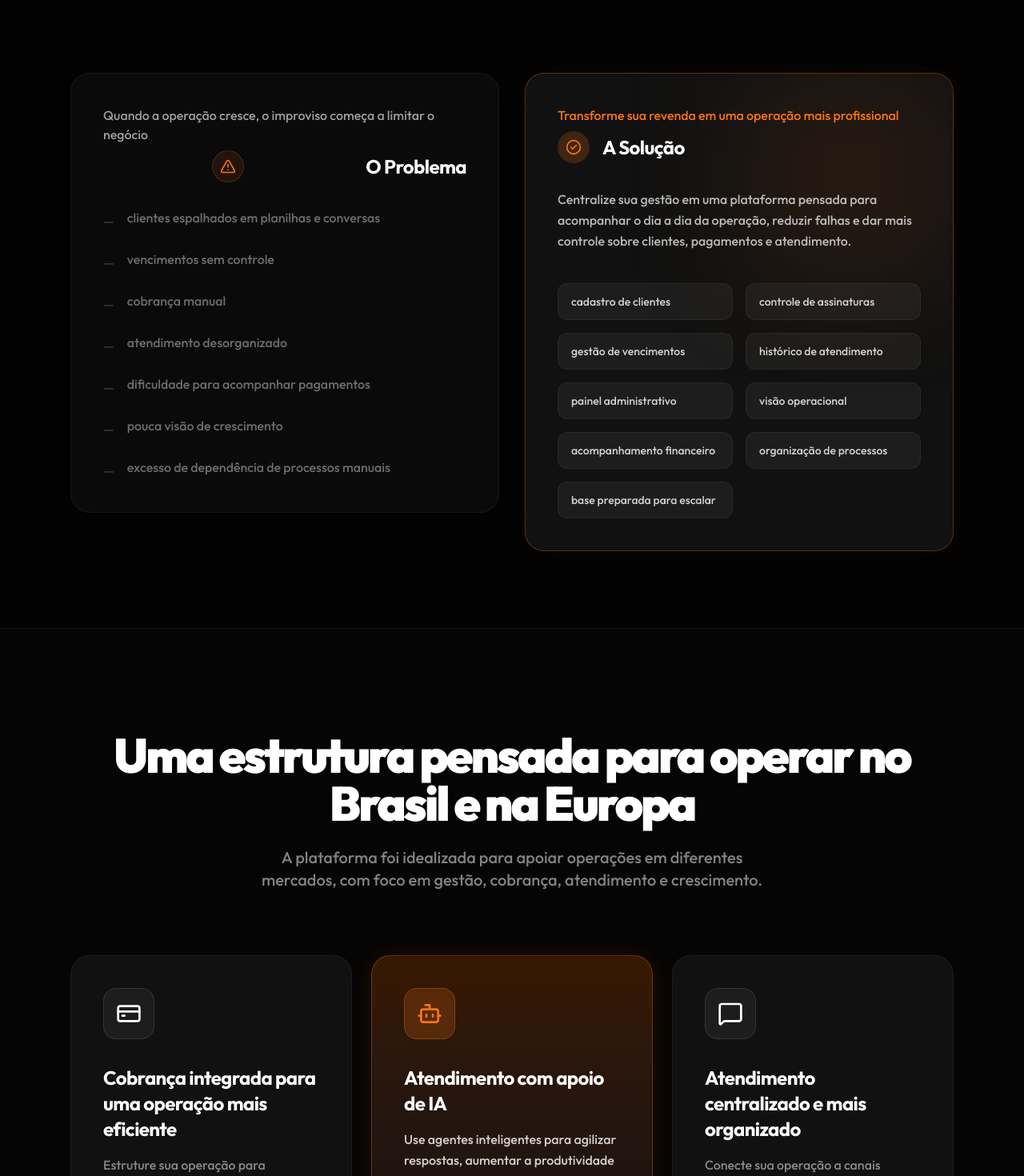
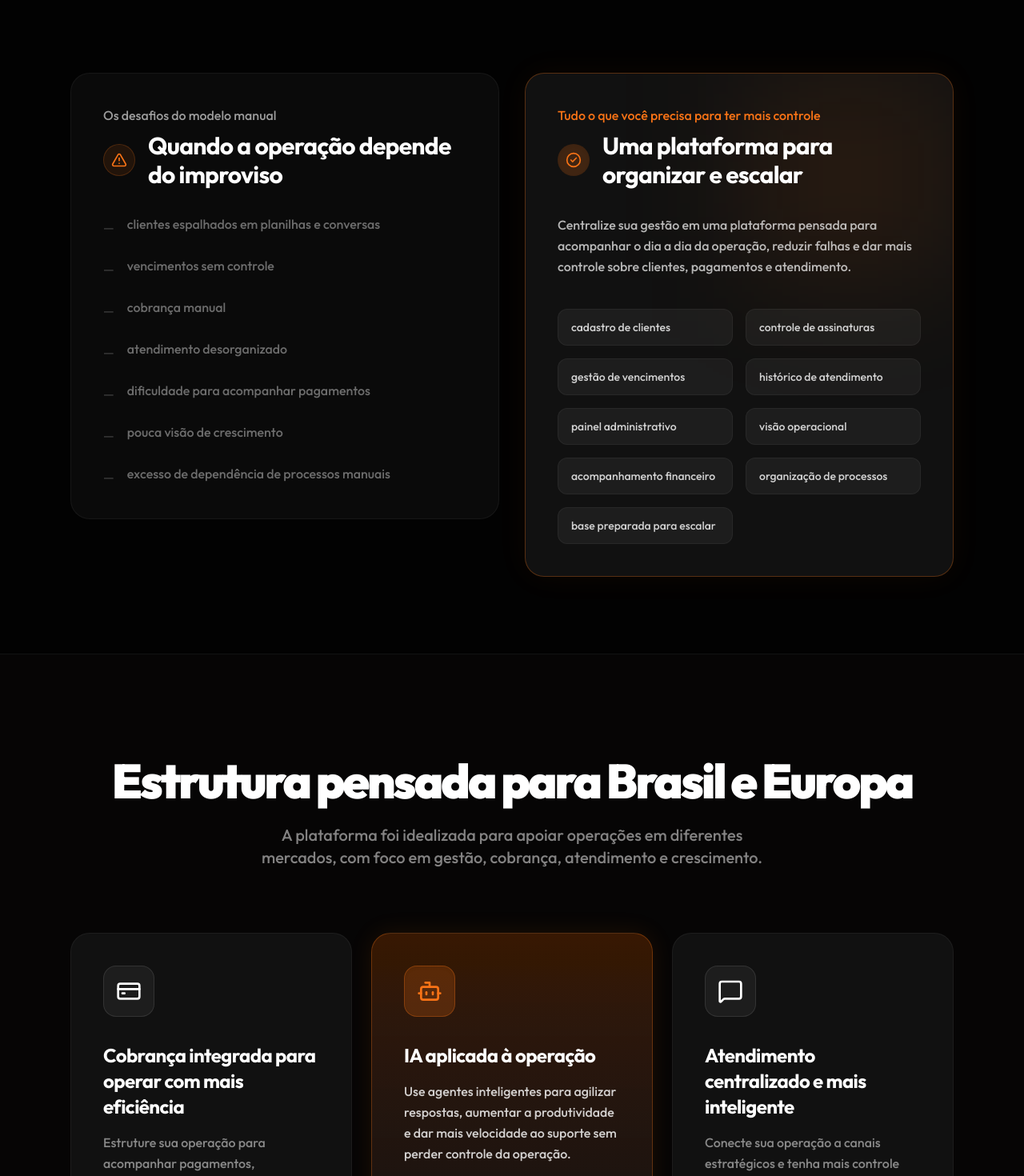
Before and after one commit to viathevalter/site_universatv, a Next.js app: page /crm in a window 1280 px wide. Shown: the part 1380-2850 px from the top of the page at 80% size. Built offline with nearby package versions, Linux system fonts and the light colour scheme.

Commit message:
chore: final micro-copy updates for premium SaaS positioning

```diff
--- a/src/app/crm/page.tsx
+++ b/src/app/crm/page.tsx
@@ -92,12 +92,12 @@ export default function CrmPage() {
           <div className="grid grid-cols-1 lg:grid-cols-2 gap-8 items-start">
             <AnimatedSection>
               <div className="bg-[#0A0A0A] border border-white/5 rounded-3xl p-10 relative overflow-hidden h-full">
-                <p className="text-white/60 mb-2 font-medium">Quando a operação cresce, o improviso começa a limitar o negócio</p>
-                <h3 className="text-2xl font-bold text-white mb-8 flex items-center gap-4 tracking-tight">
+                <p className="text-white/60 mb-2 font-medium">Os desafios do modelo manual</p>
+                <h3 className="text-2xl md:text-3xl font-bold text-white mb-8 flex items-center gap-4 tracking-tight">
                   <div className="w-10 h-10 rounded-full bg-orange-brand/10 border border-orange-brand/20 flex items-center justify-center text-orange-brand mx-auto shrink-0">
                     <AlertTriangle size={20} />
                   </div>
-                  O Problema
+                  Quando a operação depende do improviso
                 </h3>
                 <ul className="space-y-6">
                   {dorItems.map((prob, idx) => (
@@ -112,12 +112,12 @@ export default function CrmPage() {
             <AnimatedSection delay={0.2}>
               <div className="bg-[#111] border border-orange-brand/30 rounded-3xl p-10 shadow-[0_0_40px_rgba(249,115,22,0.05)] relative overflow-hidden h-full">
                 <div className="absolute top-0 right-0 w-64 h-64 bg-orange-brand/10 blur-[80px] pointer-events-none" />
-                <p className="text-orange-brand mb-2 font-medium relative z-10">Transforme sua revenda em uma operação mais profissional</p>
-                <h3 className="text-2xl font-bold text-white mb-8 flex items-center gap-4 tracking-tight relative z-10">
+                <p className="text-orange-brand mb-2 font-medium relative z-10">Tudo o que você precisa para ter mais controle</p>
+                <h3 className="text-2xl md:text-3xl font-bold text-white mb-8 flex items-center gap-4 tracking-tight relative z-10">
                   <div className="w-10 h-10 rounded-full bg-orange-brand/20 flex items-center justify-center text-orange-brand shadow-inner shrink-0">
                     <CheckCircle2 size={20} />
                   </div>
-                  A Solução
+                  Uma plataforma para organizar e escalar
                 </h3>
                 <p className="text-white/70 leading-relaxed mb-10 font-medium relative z-10">
                   Centralize sua gestão em uma plataforma pensada para acompanhar o dia a dia da operação, reduzir falhas e dar mais controle sobre clientes, pagamentos e atendimento.
@@ -140,7 +140,7 @@ export default function CrmPage() {
         <div className="absolute inset-0 bg-orange-brand/5 mix-blend-overlay" />
         <div className="container mx-auto px-6 max-w-6xl relative z-10">
           <AnimatedSection className="text-center mb-20">
-            <h2 className="text-4xl md:text-6xl font-black text-white mb-6 tracking-tighter">Uma estrutura pensada para operar no Brasil e na Europa</h2>
+            <h2 className="text-4xl md:text-6xl font-black text-white mb-6 tracking-tighter">Estrutura pensada para Brasil e Europa</h2>
             <p className="text-white/50 max-w-2xl mx-auto text-xl font-medium">
               A plataforma foi idealizada para apoiar operações em diferentes mercados, com foco em gestão, cobrança, atendimento e crescimento.
             </p>
@@ -152,7 +152,7 @@ export default function CrmPage() {
                 <div className="w-16 h-16 rounded-2xl bg-white/5 border border-white/10 flex items-center justify-center mb-8 text-white group-hover:bg-white/10 transition-colors">
                   <CreditCard size={32} />
                 </div>
-                <h3 className="text-2xl font-bold text-white mb-4 tracking-tight">Cobrança integrada para uma operação mais eficiente</h3>
+                <h3 className="text-2xl font-bold text-white mb-4 tracking-tight">Cobrança integrada para operar com mais eficiência</h3>
                 <p className="text-white/50 leading-relaxed mb-10 font-medium">
                   Estruture sua operação para acompanhar pagamentos, vencimentos e rotinas financeiras com mais clareza.
                 </p>
@@ -169,7 +169,7 @@ export default function CrmPage() {
                 <div className="w-16 h-16 rounded-2xl bg-orange-brand/20 border border-orange-brand/30 flex items-center justify-center mb-8 text-orange-brand shadow-inner">
                   <Bot size={32} />
                 </div>
-                <h3 className="text-2xl font-bold text-white mb-4 tracking-tight">Atendimento com apoio de IA</h3>
+                <h3 className="text-2xl font-bold text-white mb-4 tracking-tight">IA aplicada à operação</h3>
                 <p className="text-white/80 leading-relaxed font-medium">
                   Use agentes inteligentes para agilizar respostas, aumentar a produtividade e dar mais velocidade ao suporte sem perder controle da operação.
                 </p>
@@ -181,7 +181,7 @@ export default function CrmPage() {
                 <div className="w-16 h-16 rounded-2xl bg-white/5 border border-white/10 flex items-center justify-center mb-8 text-white group-hover:bg-white/10 transition-colors">
                   <MessageSquare size={32} />
                 </div>
-                <h3 className="text-xl md:text-2xl font-bold text-white mb-4 tracking-tight">Atendimento centralizado e mais organizado</h3>
+                <h3 className="text-xl md:text-2xl font-bold text-white mb-4 tracking-tight">Atendimento centralizado e mais inteligente</h3>
                 <p className="text-white/50 leading-relaxed mb-10 font-medium">
                   Conecte sua operação a canais estratégicos e tenha mais controle sobre conversas, suporte e relacionamento com seus clientes.
                 </p>
--- a/src/app/page.tsx
+++ b/src/app/page.tsx
@@ -69,7 +69,7 @@ export default function Home() {
 
             <AnimatedSection delay={0.2}>
               <p className="text-lg md:text-2xl text-white/50 leading-relaxed mb-16 max-w-4xl mx-auto font-medium">
-                A UniversaTV reúne duas frentes em uma única marca: uma experiência moderna de entretenimento para o público final e uma plataforma de gestão pensada para revendedores que querem crescer com mais controle.
+                A UniversaTV reúne duas frentes em uma única marca: uma experiência moderna de entretenimento para o público final e uma plataforma de gestão pensada para operações que querem crescer com mais controle.
               </p>
             </AnimatedSection>
 
@@ -98,7 +98,7 @@ export default function Home() {
               <AnimatedSection delay={0.5}>
                 <NavCard
                   href="/crm"
-                  title="CRM Resellers"
+                  title="CRM para Revendedores"
                   description="Controle clientes, assinaturas, cobranças e atendimento em uma plataforma criada para profissionalizar sua operação."
                   icon={Presentation}
                   badge="Gestão B2B"
```
